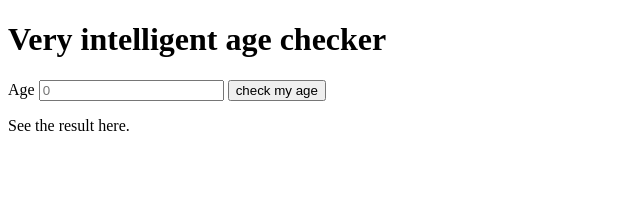
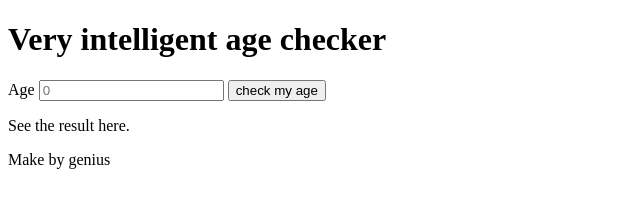
Before and after one commit to pachecolucas/aula-2021-05-14, a plain HTML site: page index.html in a window 1280 px wide. Shown: the whole page, without its empty margins (0-640 px from the left). Drawn offline with Linux system fonts and the light colour scheme.

Commit message:
Update index.html

```diff
--- a/index.html
+++ b/index.html
@@ -10,6 +10,7 @@
     <input type="number" step="1" placeholder="0">
     <button onclick="checkAge()">check my age</button>
     <p>See the result here.</p>
+    <p>Make by genius</p>
     <script>
 
       const input = document.querySelector("input")
```
